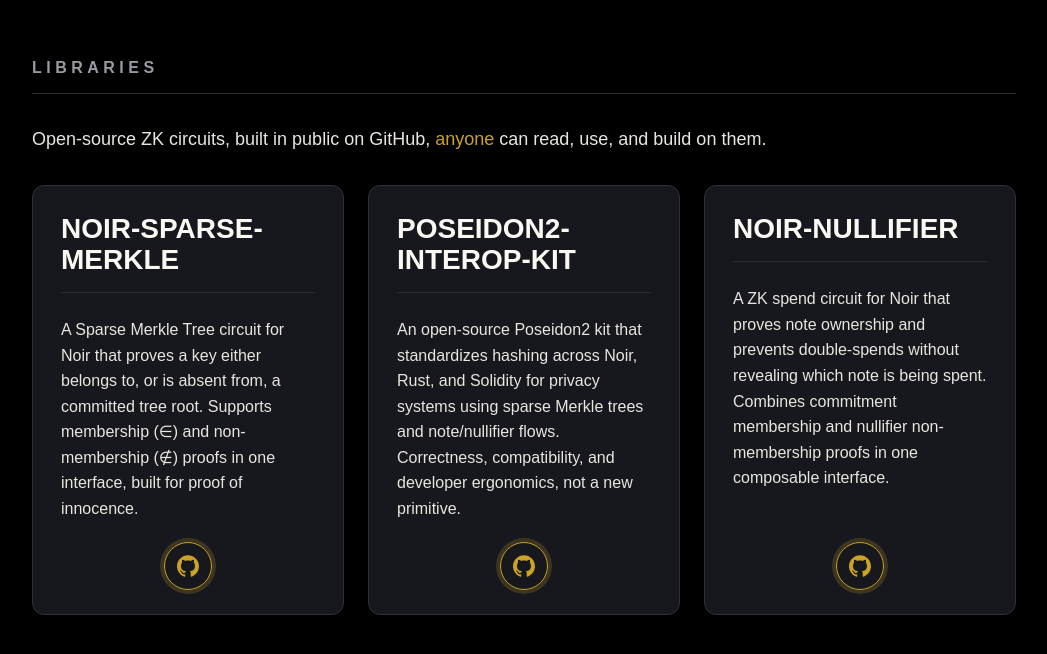
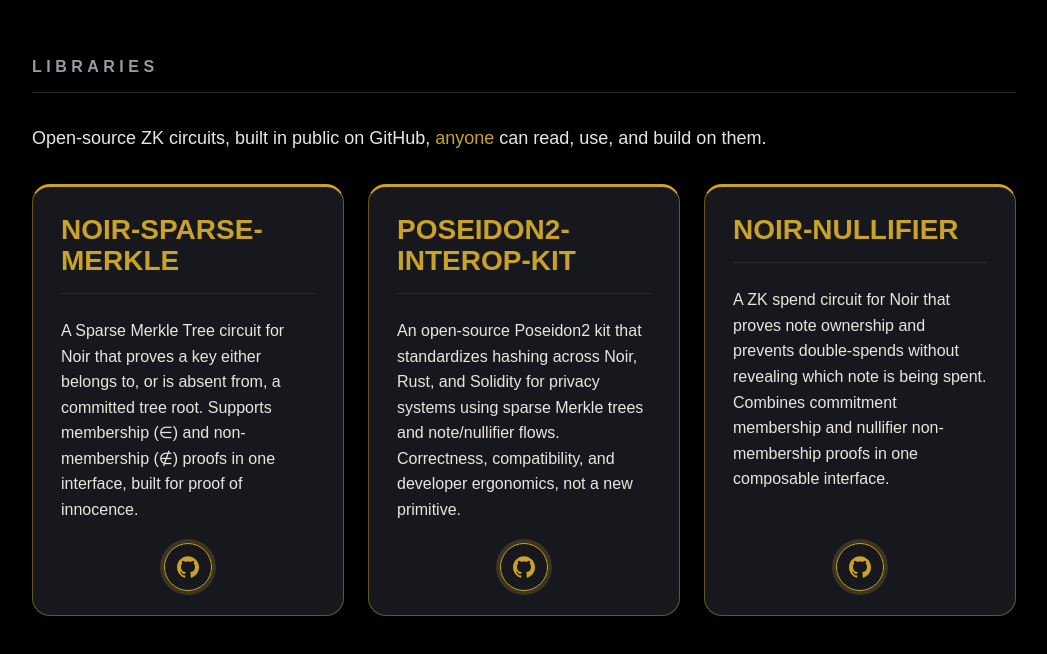
Before and after one commit to Mimir-Collective/website, a plain HTML site: page index.html in a window 1280 px wide. Shown: the part 3263-3917 px from the top of the page, without its empty margins (64-1111 px from the left). Drawn offline with Linux system fonts and the light colour scheme; a script that the page names is missing.

Commit message:
Homepage: gold hairlines under Services rows, deck gold Libraries cards

```diff
--- a/index.html
+++ b/index.html
@@ -354,6 +354,13 @@ body.hero-in-view .side-icons{opacity:1;visibility:visible;pointer-events:auto}
 </script>
 <script defer src="/_vercel/insights/script.js"></script>
 <script>if('scrollRestoration' in history){try{history.scrollRestoration='manual';}catch(e){}}if(window.location.hash){try{history.replaceState(null,'',window.location.pathname+window.location.search);}catch(e){}}window.scrollTo(0,0);window.addEventListener('load',function(){window.scrollTo(0,0);});</script>
+
+<style>
+/* Gold rules, Nov 14 2026: Services row hairlines gold-tinted, Libraries cards use the Angels deck gold treatment. */
+#services .row::after{background:rgba(201,162,39,0.45)}
+#libraries .lib-card{border:1px solid rgba(201,162,39,0.45);border-top:3px solid #c9a227;border-radius:18px}
+#libraries .lib-card h3{color:#c9a227}
+</style>
 </head>
 <body>
 
```
